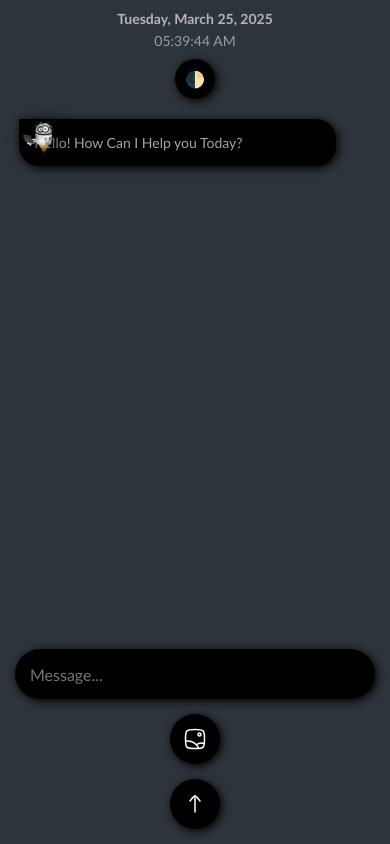
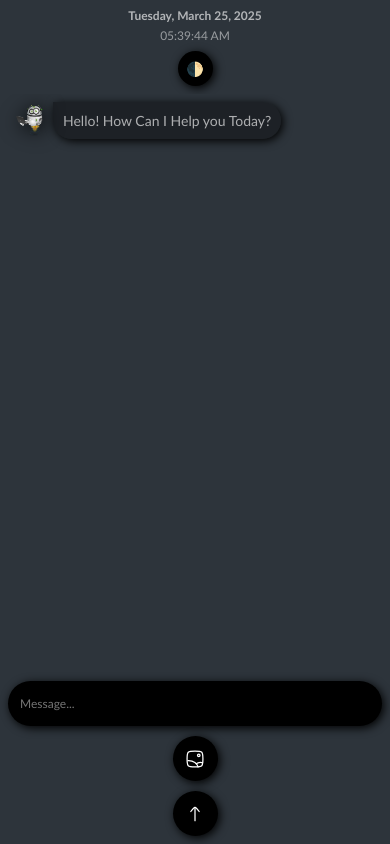
Before and after one commit to Dikshant0083/ChatBot-Ai, a plain HTML site: page index.html in a window 390 px wide. Drawn offline with Linux system fonts and the light colour scheme.

Commit message:
Update style.css

```diff
--- a/style.css
+++ b/style.css
@@ -93,60 +93,40 @@ body[data-theme='light'] {
     overflow-x: hidden;
 }
 
-.user-chat-box, .ai-chat-box {
+.ai-chat-box, .user-chat-box {
     width: 100%;
-    max-width: 700px;
-    margin: 0 auto;
-    position: relative;
+    display: flex;
+    margin-bottom: 15px;
+}
+
+.ai-chat-box {
+    align-items: flex-start;
 }
 
 .user-chat-box {
-    align-self: flex-end;
+    justify-content: flex-end;
+    align-items: flex-start;
 }
 
-.ai-chat-box {
-    align-self: flex-start;
-}
-
-.user-chat-area, .ai-chat-area {
-    width: 90%;
+.ai-chat-area, .user-chat-area {
+    max-width: 70%;
     padding: 15px;
-    background-color: var(--bg-secondary);
-    color: var(--text-primary);
     border-radius: 20px;
     box-shadow: var(--shadow);
-    display: flex;
-    gap: 10px;
-    flex-direction: column;
     word-wrap: break-word;
 }
 
-.user-chat-area {
-    border-radius: 20px 0 20px 20px;
-    margin-left: auto;
+.ai-chat-area {
+    background-color: rgba(0, 0, 0, 0.361);
+    color: var(--text-primary);
+    border-radius: 0px 20px 20px 20px;
 }
 
-.ai-chat-area {
-    border-radius: 0 20px 20px 20px;
-    margin-right: auto;
-}
-
-#userImage, #aiImage {
-    width: 50px;
-    height: 50px;
-    object-fit: cover;
-    border-radius: 50%;
-    position: absolute;
-    top: 0;
-    filter: drop-shadow(var(--shadow));
-}
-
-#userImage {
-    right: 0;
-}
-
-#aiImage {
-    left: 0;
+.user-chat-area {
+    background-color: var(--bg-secondary);
+    color: var(--text-primary);
+    border-radius: 20px 0px 20px 20px;
+    margin-right: 10px;
 }
 
 .prompt-area {
@@ -196,6 +176,21 @@ body[data-theme='light'] {
     max-height: 30px;
 }
 
+#aiImage, #userImage {
+    width: 40px;
+    height: 40px;
+    object-fit: cover;
+    border-radius: 50%;
+    margin-right: 10px;
+    flex-shrink: 0;
+    filter: drop-shadow(var(--shadow));
+}
+
+#userImage {
+    margin-left: 10px;
+    margin-right: 0;
+}
+
 /* Responsive Adjustments */
 @media (max-width: 768px) {
     .header {
@@ -213,8 +208,8 @@ body[data-theme='light'] {
         padding: 10px;
     }
 
-    .user-chat-box, .ai-chat-box {
-        width: 95%;
+    .ai-chat-area, .user-chat-area {
+        max-width: 85%;
     }
 
     .prompt-area {
@@ -235,27 +230,83 @@ body[data-theme='light'] {
     }
 }
 
+/* Mobile-Specific Adjustments */
 @media (max-width: 480px) {
+    body {
+        font-size: 12px;
+    }
+
     .header {
-        padding: 10px;
+        flex-direction: column;
+        gap: 8px;
+        padding: 8px;
     }
 
     .datetime {
+        font-size: 12px;
+        text-align: center;
+    }
+
+    #theme-toggle {
+        width: 35px;
+        height: 35px;
         font-size: 14px;
     }
 
     .chat-container {
+        padding: 8px;
+        gap: 8px;
+        font-size: 12px;
+    }
+
+    #aiImage, #userImage {
+        width: 35px;
+        height: 35px;
+        margin-right: 5px;
+        margin-left: 5px;
+    }
+
+    .ai-chat-area, .user-chat-area {
+        max-width: 90%;
+        padding: 10px;
         font-size: 14px;
     }
 
-    #theme-toggle {
-        width: 40px;
-        height: 40px;
-        font-size: 16px;
+    .prompt-area {
+        flex-direction: column;
+        gap: 10px;
+        padding: 8px;
     }
 
-    #userImage, #aiImage {
-        width: 40px;
-        height: 40px;
+    .prompt-area input {
+        width: 100%;
+        height: 45px;
+        font-size: 12px;
+        padding: 8px 12px;
+    }
+
+    .prompt-area button {
+        width: 45px;
+        height: 45px;
+    }
+
+    .prompt-area button img {
+        max-width: 20px;
+        max-height: 20px;
     }
 }
+
+/* Landscape Mobile Devices */
+@media (max-width: 480px) and (max-height: 500px) {
+    .header {
+        padding: 5px;
+    }
+
+    .chat-container {
+        padding: 5px;
+    }
+
+    .prompt-area {
+        padding: 5px;
+    }
+}
```
